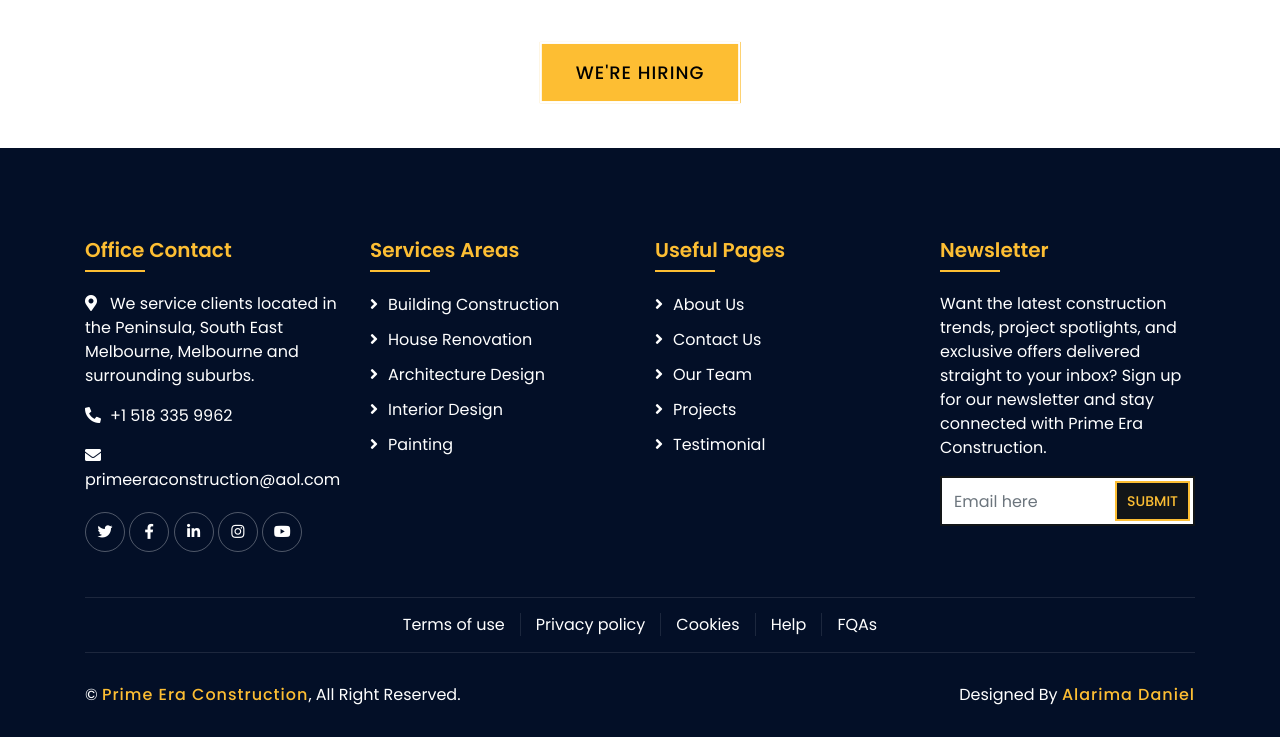
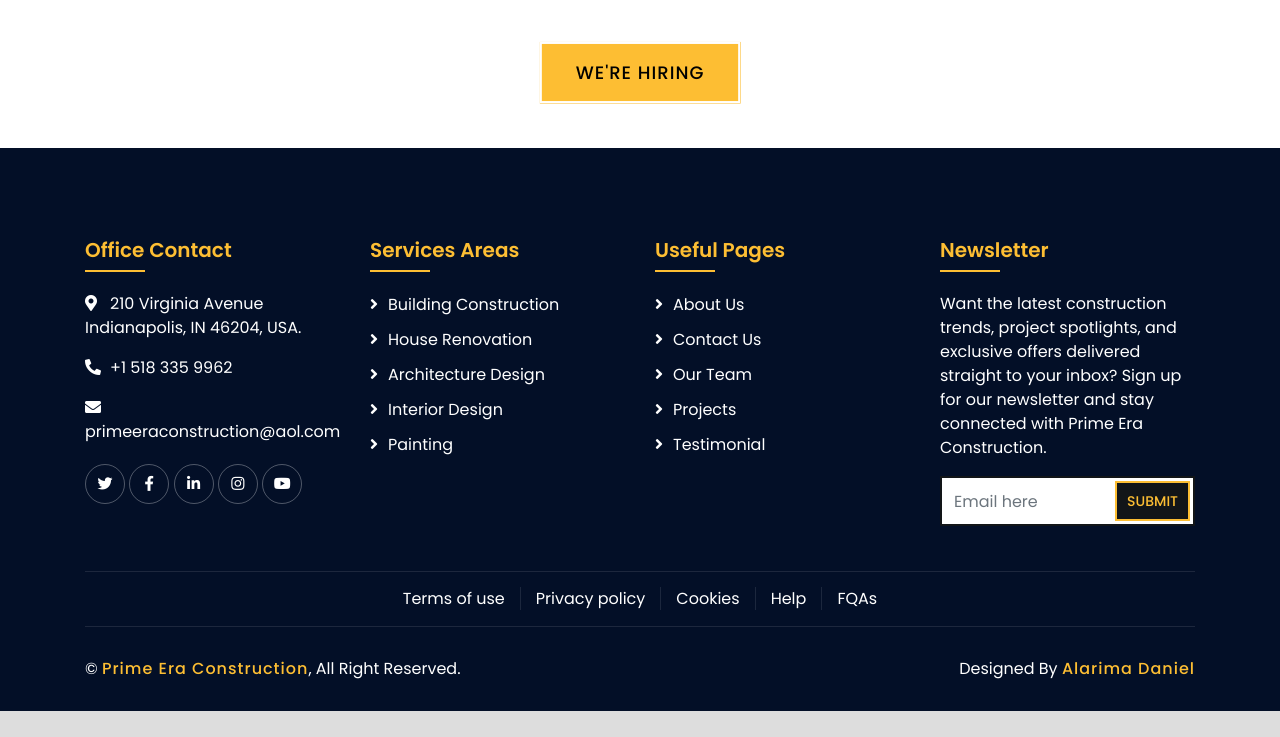
Before and after one commit to olaproj/ola-project, a plain HTML site: page blog.html in a window 1280 px wide. Shown: the part 1750-2487 px from the top of the page. After the commit the page ends 2461 px from the top, so only its background shows below. Drawn offline with nearby package versions, Linux system fonts and the light colour scheme.

Commit message:
Update blog.html

```diff
--- a/blog.html
+++ b/blog.html
@@ -325,12 +325,9 @@
           </div> -->
         </div>
       </div>
-          <a
-            class="btn hiring hiring-btn"
-            id="btn-hiring-abt"
-            href="contact.html"
-            >We're Hiring</a
-          >
+      <a class="btn hiring hiring-btn" id="btn-hiring-abt" href="contact.html"
+        >We're Hiring</a
+      >
       <!-- Blog End -->
 
       <!-- Footer Start -->
@@ -341,9 +338,8 @@
               <div class="footer-contact">
                 <h2>Office Contact</h2>
                 <p>
-                  <i class="fa fa-map-marker-alt"></i>We service clients located
-                  in the Peninsula, South East Melbourne, Melbourne and
-                  surrounding suburbs.
+                  <i class="fa fa-map-marker-alt"></i>210 Virginia Avenue
+                  Indianapolis, IN 46204, USA.
                 </p>
                 <p><i class="fa fa-phone-alt"></i>+1 518 335 9962</p>
                 <p>
```
